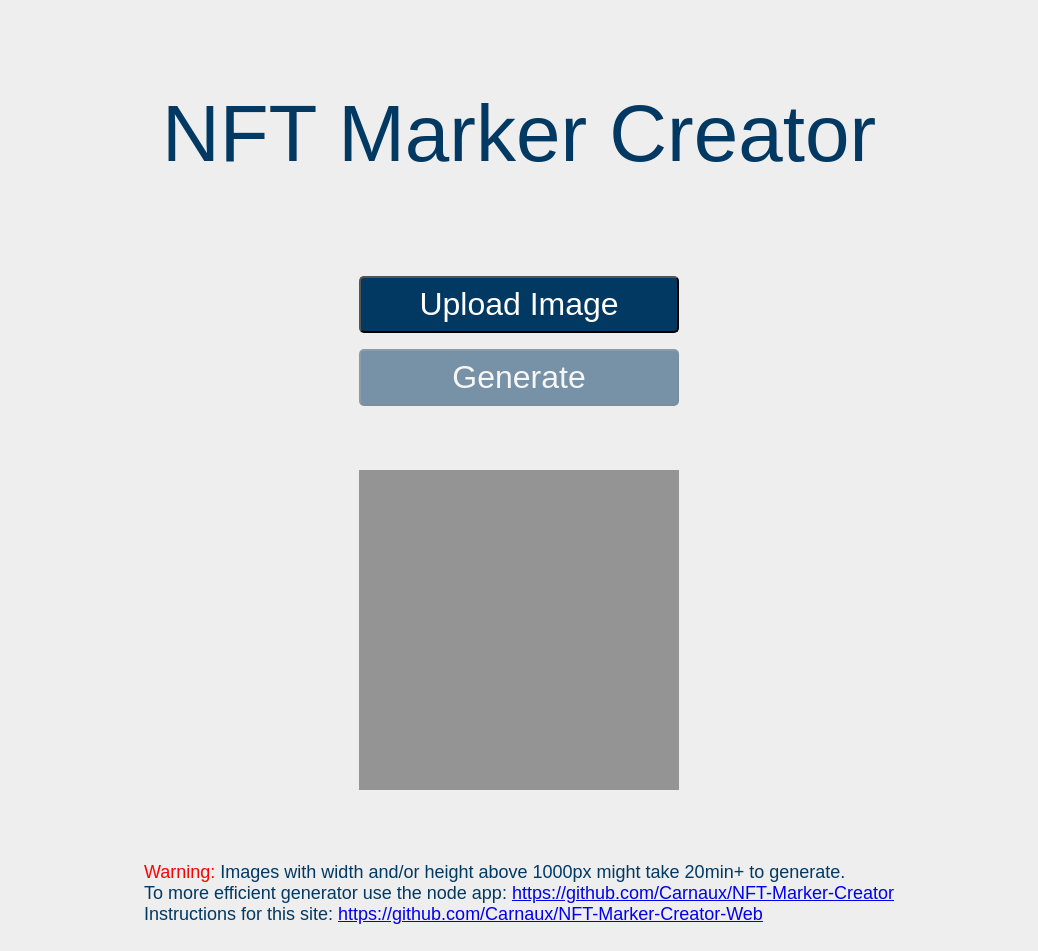
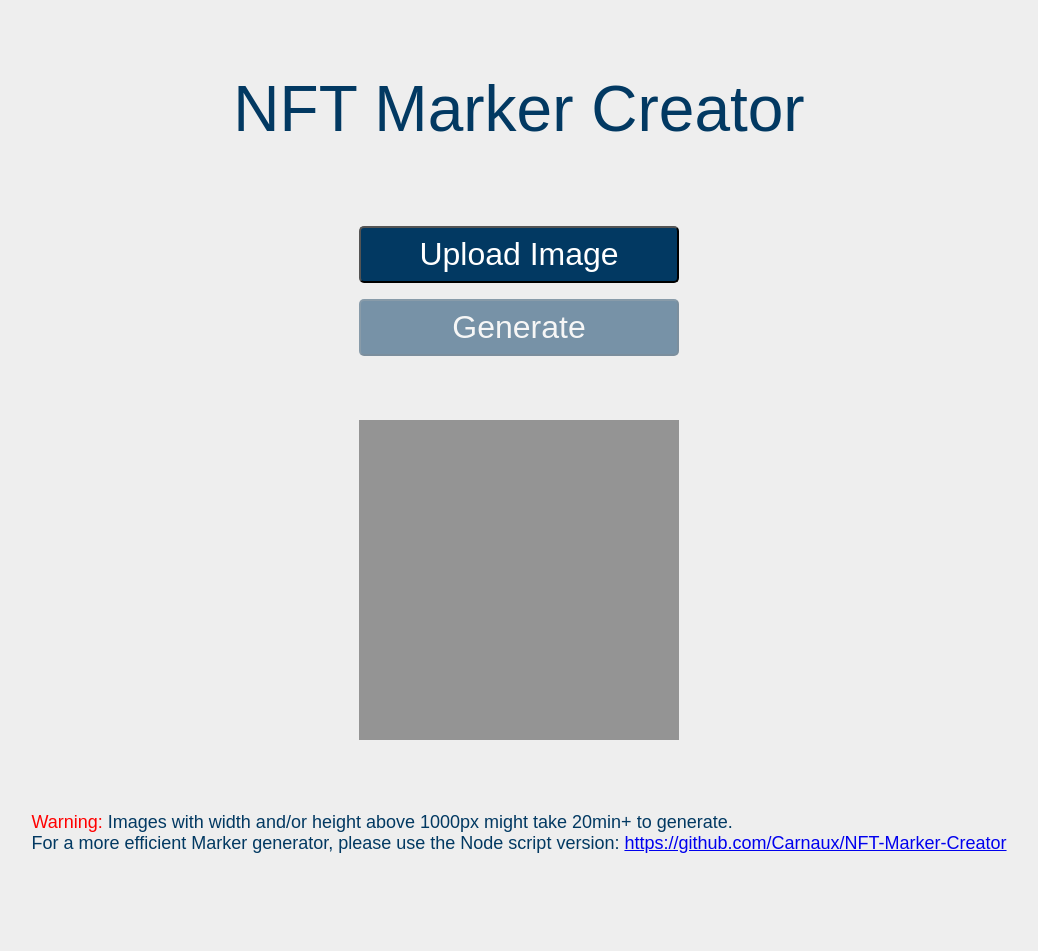
Before and after one commit to Carnaux/NFT-Marker-Creator, a website: page web/index.html in a window 1280 px wide. Shown: the whole page, without its empty margins (129-1167 px from the left). After the commit the page ends 880 px from the top, so only its background shows below. Drawn offline with Linux system fonts and the light colour scheme.

Commit message:
minor fixes in style

```diff
--- a/web/index.html
+++ b/web/index.html
@@ -18,7 +18,11 @@
         <div class="spinner-container">
             <div class="spinner"></div>
           </div>
-        <p id="warning"><span style="color: red">Warning:</span> Images with width and/or height above 1000px might take 20min+ to generate.<br> To more efficient generator use the node app: <a href="https://github.com/Carnaux/NFT-Marker-Creator">https://github.com/Carnaux/NFT-Marker-Creator</a><br>Instructions for this site: <a href="https://github.com/Carnaux/NFT-Marker-Creator-Web">https://github.com/Carnaux/NFT-Marker-Creator-Web</a></p>
+        <p id="warning"><span style="color: red">Warning:</span>
+            Images with width and/or height above 1000px might take 20min+ to generate.<br>
+            For a more efficient Marker generator, please use the Node script version:
+            <a href="https://github.com/Carnaux/NFT-Marker-Creator">https://github.com/Carnaux/NFT-Marker-Creator</a><br>
+        </p>
     </div>
 
 
--- a/web/style.css
+++ b/web/style.css
@@ -15,7 +15,8 @@ body {
 }
 
 #title {
-    font-size: 5em;
+    text-align: center;
+    font-size: 4em;
 }
 
 .bt {
```
